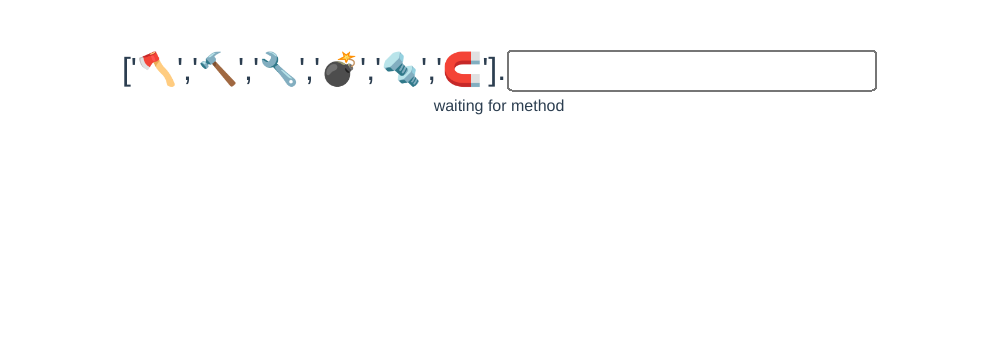
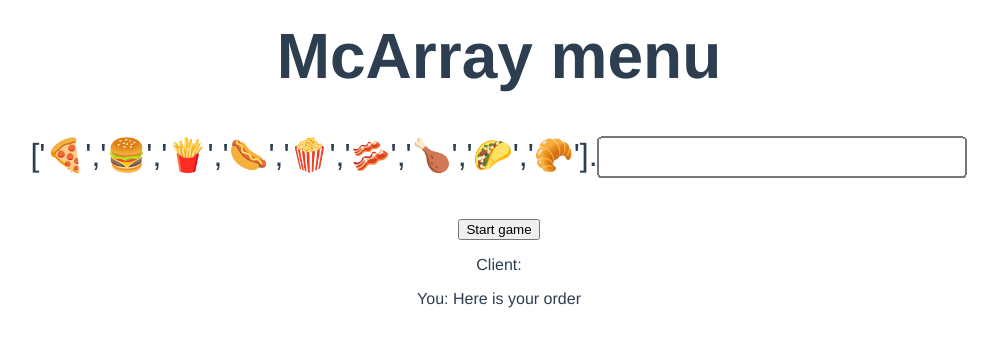
Before and after one commit to zizoko1337/code-game, a Vue app: page / in a window 1280 px wide. Shown: the top 346 px of the page, without its empty margins (141-1139 px from the left). Built offline with nearby package versions, Linux system fonts and the light colour scheme.

Commit message:
wirking orders

```diff
--- a/src/components/HelloWorld.vue
+++ b/src/components/HelloWorld.vue
@@ -1,9 +1,10 @@
 <template>
   <div class="hello">
     <div class="arr-box">
+      <h1>McArray menu</h1>
       <form @submit.prevent="submitMethod">
         <p>
-          ['🪓','🔨','🔧','💣','🔩','🧲'].<input
+          ['🍕','🍔','🍟','🌭','🍿','🥓','🍗','🌮','🥐'].<input
             type="submit_on_enter"
             v-model="userMethod"
           />
@@ -11,7 +12,9 @@
       </form>
     </div>
     <div>
-      <p>{{ arrOutput }}</p>
+      <button @click="clientOrderMethod">Start game</button>
+      <p>Client: {{clientDialog}}</p>
+      <p>You: Here is your order {{ arrOutput }}</p>
     </div>
   </div>
 </template>
@@ -21,27 +24,76 @@ export default {
   name: 'HelloWorld',
   data() {
     return {
+      clientOrder: null,
+      clientDialog: null,
+      clientDialogs: ["Can i get aaaaaa... ","I order ","Give me ","Im hungry, i want ","Just give me ","I could eat some ","I want to buy ","I would like some ","I would kill for some ","Gimme some ","Gimme some of those ","Shut up and take my money for "],
       userMethod: null,
       answer: null,
-      gameArr: ['🪓', '🔨', '🔧', '💣', '🔩', '🧲'],
-      arrOutput: 'waiting for method',
+      gameArr: ['🍕', '🍔', '🍟', '🌭', '🍿', '🥓', '🍗', '🌮', '🥐'],
+      tempArr: ['🍕', '🍔', '🍟', '🌭', '🍿', '🥓', '🍗', '🌮', '🥐'],
+      arrOutput: null,
+      previousOrder: null,
     };
   },
 
   methods: {
-    submitMethod(){
-      this.answer = `${JSON.stringify(this.gameArr)}.${this.userMethod}`
-      // for(const item of this.gameArr){
-      //   this
-      // }
-      // this.gameArr = this.gameArr.toString();
-
-      // this.answer = "[" + this.gameArr.split(",") + "]." + this.userMethod;
-      console.log(this.answer)
-
+    submitMethod() {
+      this.answer = `${JSON.stringify(this.gameArr)}.${this.userMethod}`;
       this.arrOutput = eval(this.answer);
+    },
+    clientOrderMethod() {
+      const typeOfOrder = Math.floor(Math.random() * 6);
+      switch (typeOfOrder) {
+        case 0:
+          // first item
+          this.clientOrder = this.gameArr[0];
+          this.noRepeat(this.clientOrder);
+          this.clientDialog = this.randomDialog() + this.clientOrder;
+          this.previousOrder = this.clientOrder;
+          break;
+        case 1:
+          // last item
+          this.clientOrder = this.gameArr.at(-1);
+          this.noRepeat(this.clientOrder);
+          this.clientDialog = this.randomDialog() + this.clientOrder;
+          this.previousOrder = this.clientOrder;
+          break;
+        case 2:
+        case 3:
+          // random item
+          this.clientOrder = this.gameArr.at(Math.floor(Math.random() * this.gameArr.length));
+          this.noRepeat(this.clientOrder);
+          this.clientDialog = this.randomDialog() + this.clientOrder;
+          this.previousOrder = this.clientOrder;
+          break;
+        case 4:
+          //couple items
+          var start = Math.floor(Math.random() * (this.gameArr.length -1));
+          var end = 10;
+          while((start + end > this.gameArr.length) && end > 0){
+            end = Math.ceil(Math.random() * this.gameArr.length);
+          }
+          this.clientOrder = this.tempArr.splice(start,end);
+          this.noRepeat(this.clientOrder);
+          this.clientDialog = this.randomDialog() + this.clientOrder;
+          this.tempArr = ['🍕', '🍔', '🍟', '🌭', '🍿', '🥓', '🍗', '🌮', '🥐'];
+          this.previousOrder = this.clientOrder;
+          break;
+        default:
+        // code block
+      }
+    },
+    randomDialog(){
+      let x = Math.ceil(Math.random() * (this.clientDialogs.length -1));
+      return this.clientDialogs[x];
+    },
+    noRepeat(order){
+      if(order == this.previousOrder){
+        this.clientOrder = this.gameArr.at(Math.floor(Math.random() * this.gameArr.length));
+        console.log(order +" changed to " + this.clientOrder);
+      }
     }
-  }
+  },
 };
 </script>
 
@@ -63,5 +115,6 @@ a {
 }
 .arr-box {
   transform: scale(2);
+  margin-bottom: 5rem;
 }
 </style>
```
